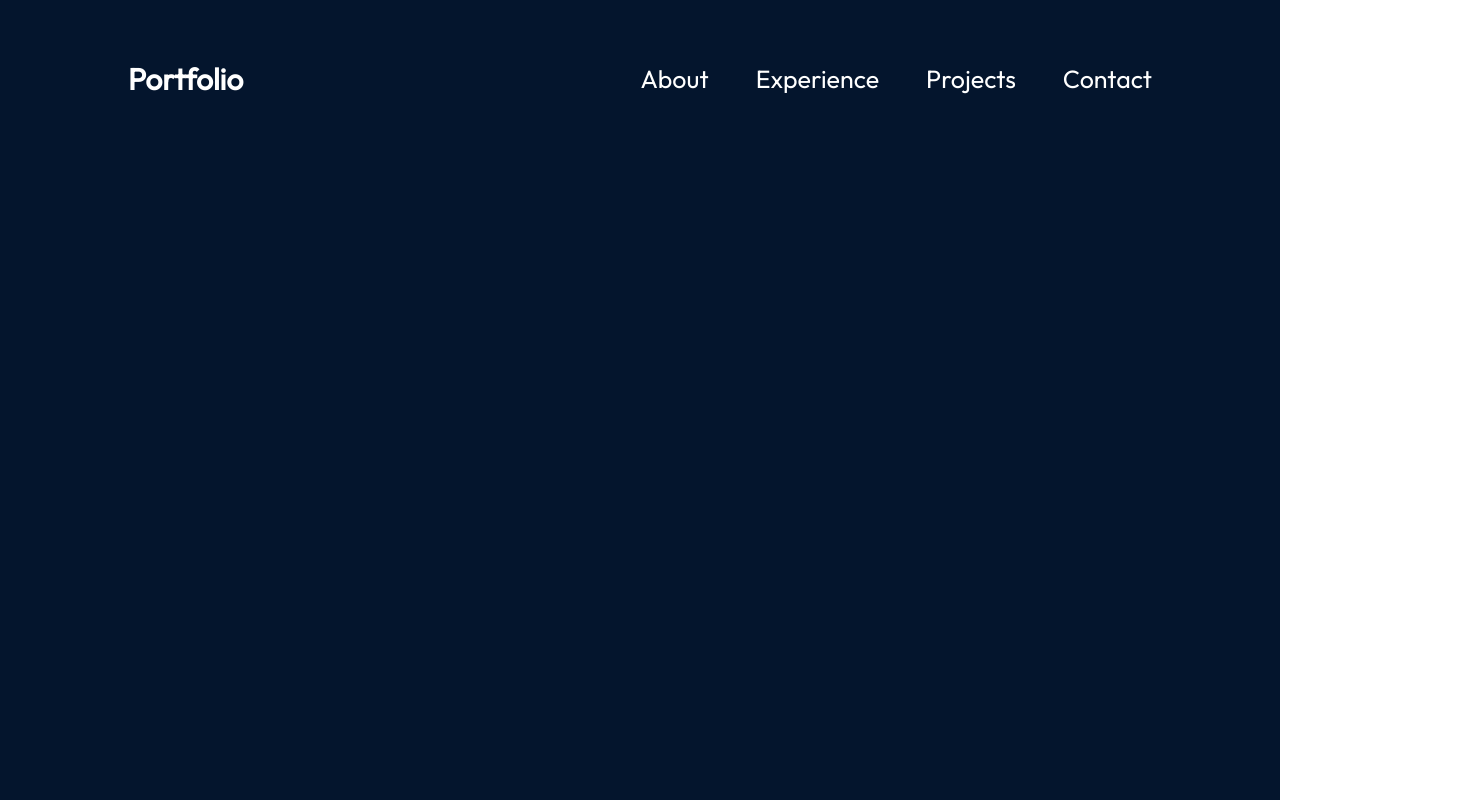
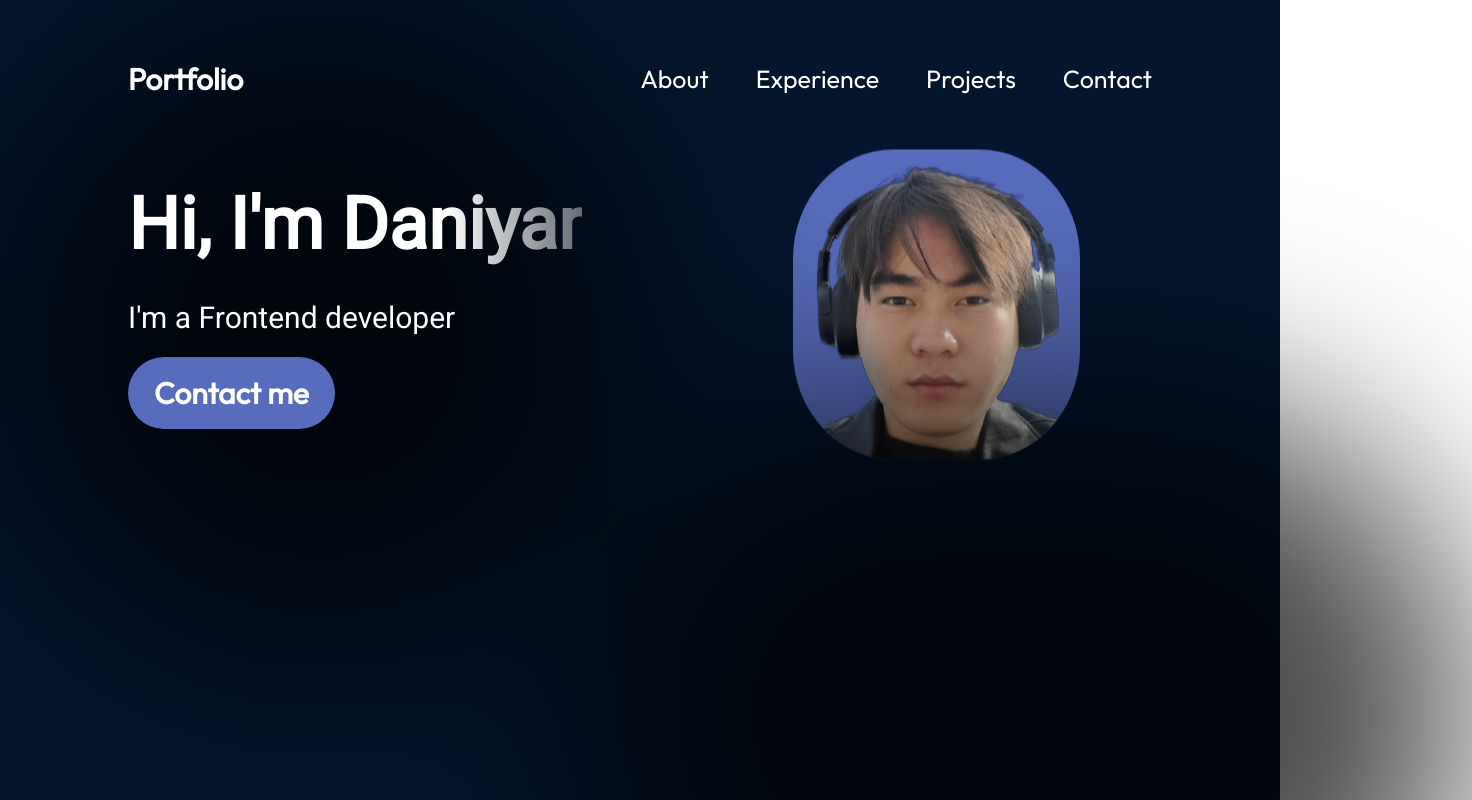
Before and after one commit to corazonjs/portfolio, a React (Vite) app: page / in a window 1280 px wide. Shown: the top 800 px of the page, 1472 px wide, since content can reach past the window. Built offline with nearby package versions, Linux system fonts and the light colour scheme.

Commit message:
hero section

```diff
--- a/src/App.jsx
+++ b/src/App.jsx
@@ -1,12 +1,15 @@
 import styles from './App.module.css'
 import Navbar from './components/Navbar/Navbar.jsx'
+import Hero from "./components/Hero/Hero.jsx";
 
 
 function App() {
 
   return (
     <div className={styles.App}>
-      <Navbar />
+        <Navbar />
+        <Hero />
+
     </div>
   )
 }
--- /dev/null
+++ b/src/components/Hero/Hero.jsx
@@ -0,0 +1,23 @@
+import React from 'react';
+import {getImageUrl} from "../../utils.js";
+
+import styles from "./Hero.module.css"
+const Hero = () => {
+    return (
+        <section className={styles.container}>
+            <div className={styles.content}>
+                <h1 className={styles.title}>Hi, I'm Daniyar</h1>
+                <p className={styles.description}>I'm a Frontend developer </p>
+                <a href="mailto:corazondeveloper@gmail.com" className={styles.contactBtn}>Contact me</a>
+            </div>
+            <div>
+                <img className={styles.heroImg} src={getImageUrl("hero/heroImage.png")} alt="Daniyar"  />
+            </div>
+            <div className={styles.topBlur} />
+            <div className={styles.bottomBlur} />
+
+        </section>
+    );
+};
+
+export default Hero;
--- /dev/null
+++ b/src/components/Hero/Hero.module.css
@@ -0,0 +1,116 @@
+@import "../../vars.css";
+
+.container {
+    position: relative;
+    display: flex;
+    align-items: center;
+    justify-content: space-between;
+    margin-top: 50px;
+    z-index: 1;
+    margin-left: 10%;
+    margin-right: 10%;
+}
+
+.content {
+    display: flex;
+    flex-direction: column;
+    align-items: flex-start;
+    color: var(--color-text);
+    z-index: 1;
+}
+
+.title {
+    font-size: 72px;
+    font-weight: 900;
+    margin-bottom: 33px;
+    font-family: var(--font-roboto);
+    background: linear-gradient(90deg,
+    rgba(255, 255, 255, 1) 70%,
+    rgba(255, 255, 255, 0) 120%);
+    -webkit-text-fill-color: transparent;
+    -webkit-background-clip: text;
+}
+
+.description {
+    font-size: 30px;
+    font-family: var(--font-roboto);
+    margin-bottom: 22px;
+}
+
+.contactBtn {
+    text-decoration: none;
+    background-color: var(--color-primary);
+    color: var(--color-text);
+    border-radius: 100px;
+    font-size: 30px;
+    font-weight: 600;
+    padding: 17px 26px;
+    box-shadow: 0 0 4px 0 rgba(0, 0, 0, 0.25);
+}
+
+.heroImg {
+    width: 80%;
+    z-index: 1;
+    border-radius: 35%;
+
+
+    background-color: #576cbc;
+
+    animation-name: floating;
+    animation-duration: 3s;
+    animation-iteration-count: infinite;
+    animation-timing-function: ease-in-out;
+
+}
+
+@keyframes floating {
+    0% {
+        transform: translate(0,0px);
+    }
+    50% {
+        transform: translate(0,10px);
+    }
+    100% {
+        transform: translate(0, -0px);
+    }
+}
+
+.topBlur {
+    position: absolute;
+    width: 50vw;
+    height: 50vw;
+    min-width: 350px;
+    min-height: 350px;
+    top: -128px;
+    left: -10vw;
+    border-radius: 764px;
+    background: rgba(0, 0, 0, 0.7);
+    filter: blur(100px);
+    z-index: 0;
+
+}
+
+.bottomBlur {
+    position: absolute;
+    width: 70vw;
+    height: 50vw;
+    min-width: 350px;
+    min-height: 250px;
+    top: 246px;
+    right: -25vw;
+    border-radius: 764px;
+    background: rgba(0, 0, 0, 0.7);
+    filter: blur(100px);
+    z-index: 0;
+}
+
+@media screen and  (max-width: 830px){
+    .container {
+        flex-direction: column-reverse;
+
+    }
+
+    .content {
+        align-items: center;
+    }
+}
--- a/src/vars.css
+++ b/src/vars.css
@@ -8,6 +8,6 @@
 
 
     /*Fonts*/
-    --font-robot: "Roboto";
+    --font-roboto: "Roboto";
 
 }
```
Also changed, not shown: assets/hero/heroImage.png (added), src/components/Navbar/Navbar.module.css (line endings or trailing spaces).
